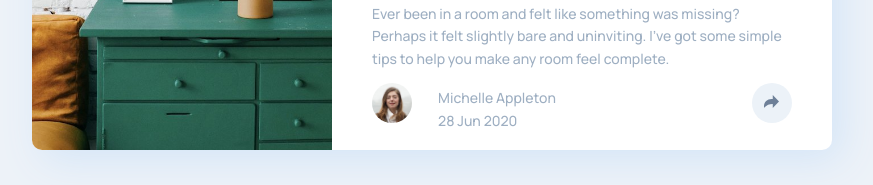
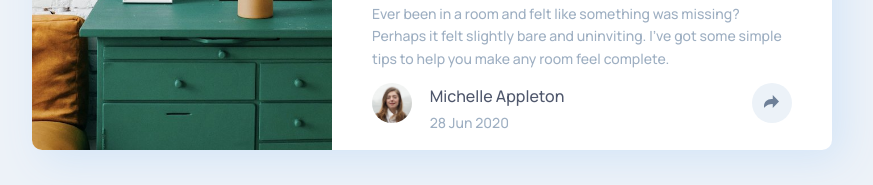
Before and after one commit to AYoNiEz/Article-preview-component-master, a plain HTML site: page index.html in a window 1280 px wide. Shown: the part 350-535 px from the top of the page, without its empty margins (208-1081 px from the left). Drawn offline with Linux system fonts and the light colour scheme.

Commit message:
Update style.css

```diff
--- a/style.css
+++ b/style.css
@@ -43,7 +43,7 @@ h2{
     letter-spacing: 8px;
 
 }
-h3{
+.name{
     font-family: 'Manrope', sans-serif;
     font-size: 16px;
     color: #4f576c;
```
